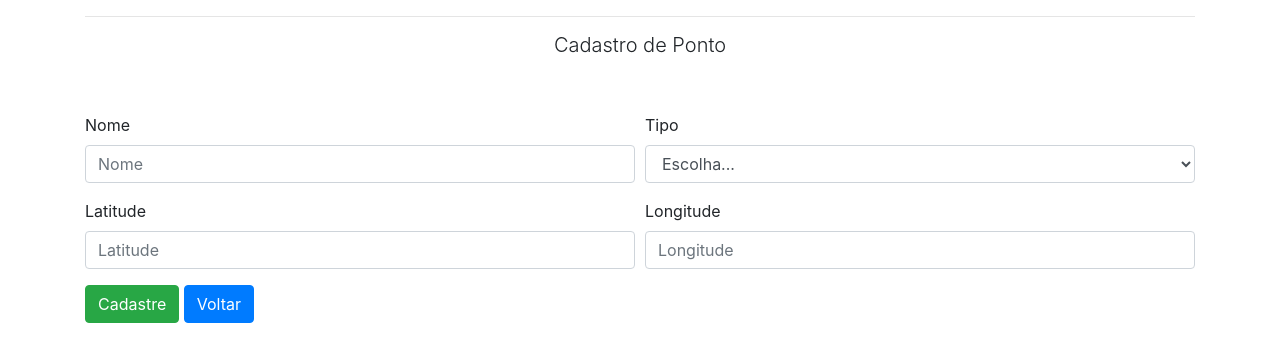
After one commit to dcaueb78/apimapaunivali, a PHP site: template app/Visao/cadastroPonto.html.twig in a window 1280 px wide. The commit adds this page. Shown: the top 362 px of the page. Run offline with PHP 8.4, Linux system fonts and the light colour scheme; the template is opened without the code that fills it, so the values that code supplies are empty; some libraries are stand-ins or nearby versions.

Commit message:
Created new point screen

```diff
--- /dev/null
+++ b/app/Visao/cadastroPonto.html.twig
@@ -0,0 +1,47 @@
+<div class="container ">
+    <h1 class="display-4 text-center">{{titulo}}</h1>
+    <hr>
+
+    <h1 class="lead text-center">Cadastro de Ponto</h1>
+    <br>
+    <br>
+    <form action="/criarponto" method="POST">
+        <div class="form-row">
+            <div class="form-group col-md-6">
+                <label for="nome">Nome</label>
+                <input class="form-control" id="nome" name="nome" placeholder="Nome" required type="text">
+            </div>
+            <div class="form-group col-md-6">
+                <label for="tipo">Tipo</label>
+                <select class="form-control" id="tipo" name="tipo" required>
+                    <option selected>Escolha...</option>
+                    <option>Lanchonete</option>
+                    <option>Sala de Aula</option>
+                    <option>Local Público</option>
+                    <option>Banheiro</option>
+                </select>
+            </div>
+        </div>
+        <div class="form-row">
+            <div class="form-group col-md-6">
+                <label for="latitude">Latitude</label>
+                <input class="form-control" id="latitude" max="999999999.99999" min="-99999999" name="latitude" placeholder="Latitude" required type="text">
+            </div>
+            <div class=" form-group col-md-6">
+                <label for="longitude">Longitude</label>
+                <input class="form-control" id="Longitude" max="999999999.99999" min="-99999999" name="longitude" placeholder="Longitude" required type="text">
+            </div>
+        </div>
+
+        <button class="btn btn-success" type="submit">Cadastre</button>
+        <a href="/linhadotempo">
+            <button class="btn btn-primary">Voltar</button>
+        </a>
+    </form>
+
+</div>
+<link crossorigin="anonymous" href="https://stackpath.bootstrapcdn.com/bootstrap/4.3.1/css/bootstrap.min.css" integrity="sha384-ggOyR0iXCbMQv3Xipma34MD+dH/1fQ784/j6cY/iJTQUOhcWr7x9JvoRxT2MZw1T" rel="stylesheet">
+<script crossorigin="anonymous" integrity="sha384-q8i/X+965DzO0rT7abK41JStQIAqVgRVzpbzo5smXKp4YfRvH+8abtTE1Pi6jizo" src="https://code.jquery.com/jquery-3.3.1.slim.min.js"></script>
+<script crossorigin="anonymous" integrity="sha384-UO2eT0CpHqdSJQ6hJty5KVphtPhzWj9WO1clHTMGa3JDZwrnQq4sF86dIHNDz0W1" src="https://cdnjs.cloudflare.com/ajax/libs/popper.js/1.14.7/umd/popper.min.js"></script>
+<script crossorigin="anonymous" integrity="sha384-JjSmVgyd0p3pXB1rRibZUAYoIIy6OrQ6VrjIEaFf/nJGzIxFDsf4x0xIM+B07jRM" src="https://stackpath.bootstrapcdn.com/bootstrap/4.3.1/js/bootstrap.min.js"></script>
+<!------ Include the above in your HEAD tag ---------->
--- a/app/config.php
+++ b/app/config.php
@@ -23,6 +23,11 @@ $rotas->adicionarRota(Requisicao::GET, "/auth/sair", "Login", "sair");
 
 //Rota Linha do Tempo
 $rotas->adicionarRota(Requisicao::GET, "/linhadotempo", "LinhaDoTempo", "mostrarPontos");
+$rotas->adicionarRota(Requisicao::POST, "/excluir", "LinhaDoTempo", "excluir");
+$rotas->adicionarRota(Requisicao::GET, "/criarponto", "LinhaDoTempo", "telaCriacaoPonto");
+$rotas->adicionarRota(Requisicao::POST, "/criarponto", "LinhaDoTempo", "criarPonto");
+$rotas->adicionarRota(Requisicao::GET, "/api", "LinhaDoTempo", "pontosJson");
+$rotas->adicionarRota(Requisicao::GET, "/visualizar?", "LinhaDoTempo", "visualizar");
 
 $parametros['db.driver'] = 'pgsql';
 $parametros['db.host'] = 'localhost';
```
Also changed, not shown: app/Controlador/LinhaDoTempo.php (+70 -1 lines), app/Visao/pontos.html.twig (+25 -9 lines).
